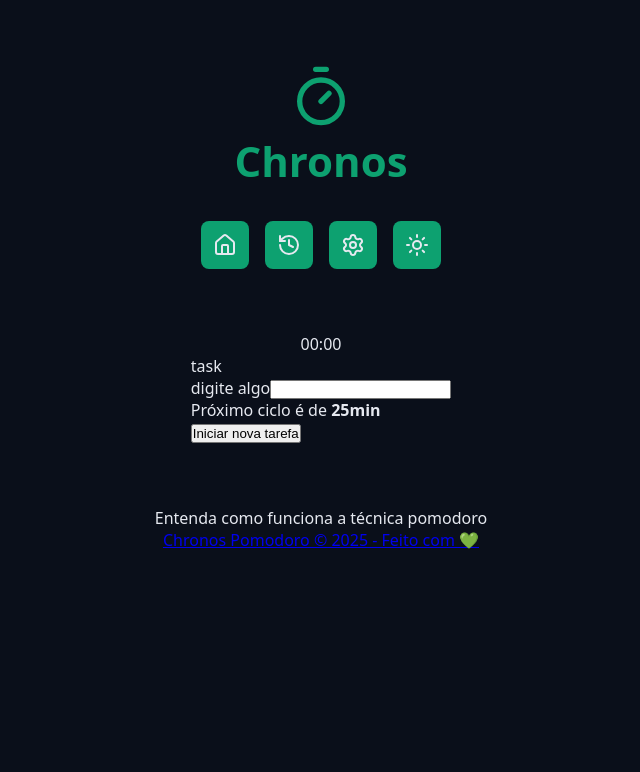
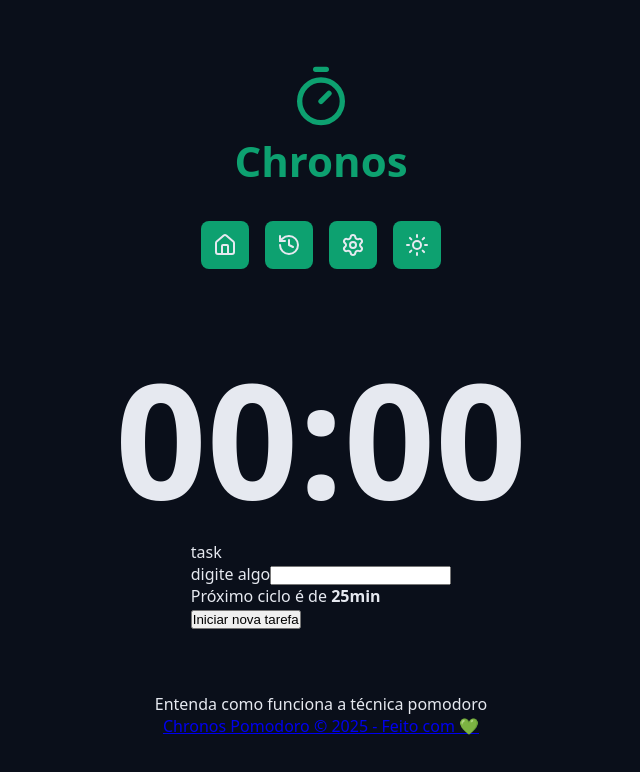
Before and after one commit to MunrraMT/curso-reactjs-19-and-nextjs-15, a React (Vite) app in the folder section-2/chronos-pomodoro/: page / in a window 1280 px wide. Shown: the top 772 px of the page, without its empty margins (319-959 px from the left). Built offline with nearby package versions, Linux system fonts and the light colour scheme.

Commit message:
24. Criando o componente de CountDown (Contador regressivo)

```diff
--- a/section-2/chronos-pomodoro/src/App.tsx
+++ b/section-2/chronos-pomodoro/src/App.tsx
@@ -7,6 +7,7 @@ import { Section } from './components/Section';
 import { Footer } from './components/Footer';
 import { Logo } from './components/Logo';
 import { Navigation } from './components/Navigation';
+import { Countdown } from './components/Countdown';
 
 export function App() {
   return (
@@ -16,9 +17,7 @@ export function App() {
         <Navigation />
       </Header>
       <Main>
-        <Section>
-          <p>00:00</p>
-        </Section>
+        <Countdown />
         <Section>
           <form>
             <p>task</p>
--- /dev/null
+++ b/section-2/chronos-pomodoro/src/components/Countdown/index.tsx
@@ -0,0 +1,11 @@
+import { Section } from '../Section';
+
+import styles from './styles.module.css';
+
+export function Countdown() {
+  return (
+    <Section>
+      <p className={styles.container}>00:00</p>
+    </Section>
+  );
+}
--- /dev/null
+++ b/section-2/chronos-pomodoro/src/components/Countdown/styles.module.css
@@ -0,0 +1,6 @@
+.container {
+  font-size: clamp(8rem, 30vw, 16rem);
+  font-weight: bold;
+  text-align: center;
+  line-height: 1.3;
+}
```
